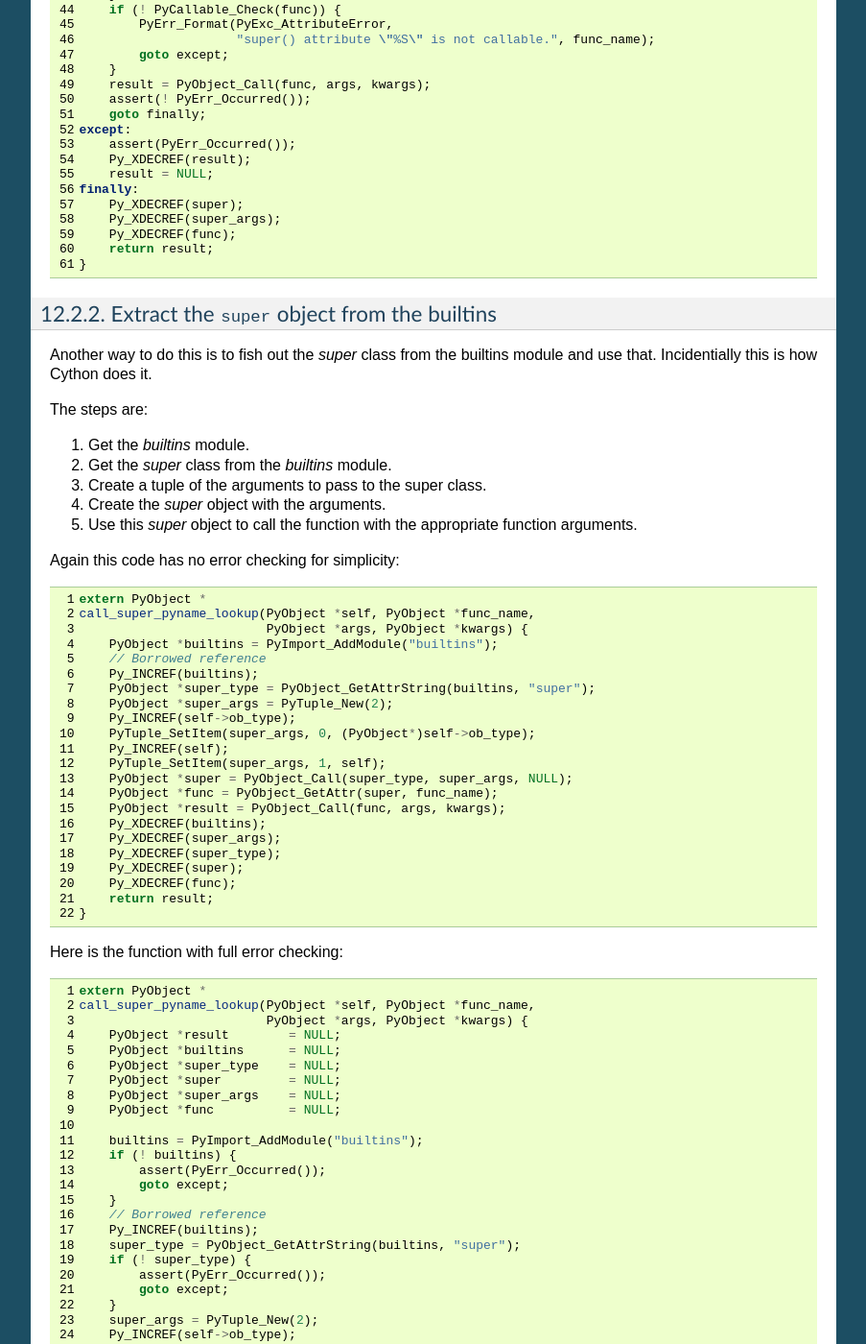
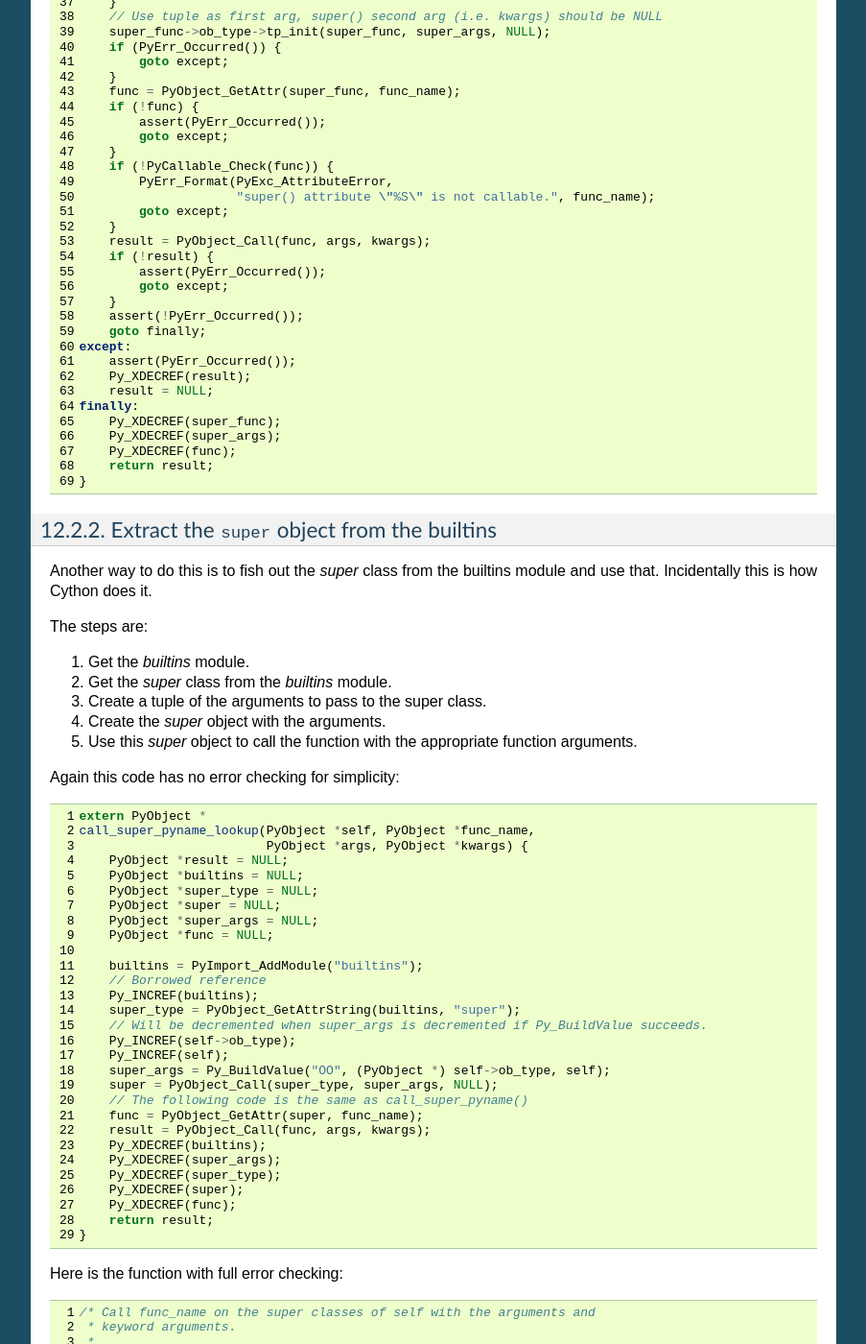
Before and after one commit to paulross/PythonExtensionPatterns, a Sphinx documentation site: the page built from doc/sphinx/source/super_call.rst, in a window 1280 px wide and 1400 px high, scrolled down 3485 px. Shown: the whole window at 96% size, without its empty margins (198-1101 px from the left). Built offline with Sphinx 7.4.7, drawn with Linux system fonts in a browser that asks for light colours; some of the changed text lies outside the part shown.

Commit message:
Bring super_call.rst up to date.

```diff
--- a/doc/sphinx/source/capsules.rst
+++ b/doc/sphinx/source/capsules.rst
@@ -3,6 +3,8 @@
 
 .. toctree::
     :maxdepth: 2
+
+.. _chapter_capsules:
 
 ***************
 Capsules
@@ -336,6 +338,8 @@
         assert result == 0
 
 
+.. _chapter_capsules_using_an_existing_capsule:
+
 ================================
 Using an Existing Capsule
 ================================
--- a/doc/sphinx/source/super_call.rst
+++ b/doc/sphinx/source/super_call.rst
@@ -55,7 +58,8 @@
         {NULL, 0, 0, 0, NULL}  /* Sentinel */
     };
 
-We now need to create the ``append()`` function, this function will call the superclass ``append()`` and increment the ``appends`` counter:
+We now need to create the ``append()`` function, this function will call the superclass ``append()`` and increment the
+``appends`` counter:
 
 .. code-block:: c
 
@@ -93,7 +97,8 @@
         return result;
     }
 
-This leads to infinite recursion as the address of the first element of a C struct (``list``) is the address of the struct so ``self`` is the same as ``&self->list``. This function is recursive with no base case.
+This leads to infinite recursion as the address of the first element of a C struct (``list``) is the address of the
+struct so ``self`` is the same as ``&self->list``. This function is recursive with no base case.
 
 --------------------------
 Doing it Right
@@ -106,6 +111,8 @@
 * Construct a ``super`` object directly and call that.
 * Extract the ``super`` object from the builtins module and call that.
 
+The full code is in ``src/cpy/Util/py_call_super.h`` and ``src/cpy/Util/py_call_super.c``.
+
 ^^^^^^^^^^^^^^^^^^^^^^^^^^^^^^^^^^^^^^^^^
 Construct a ``super`` object directly
 ^^^^^^^^^^^^^^^^^^^^^^^^^^^^^^^^^^^^^^^^^
@@ -115,41 +122,49 @@
 * Create the arguments to initialise an instance of the class ``super``.
 * Call ``super.__new__`` with those arguments.
 * Call ``super.__init__`` with those arguments.
-* With that ``super`` object then search for the method we want to call. This is ``append`` in our case. This calls the ``super_getattro`` method that performs the search and returns the Python function.
+* With that ``super`` object then search for the method we want to call.
+  This is ``append`` in our case.
+  This calls the ``super_getattro`` method that performs the search and returns the Python function.
 * Call that Python function and return the result.
 
 Our function is defined thus, for simplicity there is no error checking here. For the full function see below:
 
 .. code-block:: c
 
+    /* Call func_name on the super classes of self with the arguments and
+     * keyword arguments.
+     *
+     * Equivalent to getattr(super(type(self), self), func_name)(*args, **kwargs)
+     *
+     * func_name is a Python string.
+     * The implementation creates a new super object on each call.
+     */
     PyObject *
-    call_super_pyname(PyObject *self, PyObject *func_name, PyObject *args, PyObject *kwargs) {
-        PyObject *super      = NULL;
+    call_super_pyname(PyObject *self, PyObject *func_name,
+                      PyObject *args, PyObject *kwargs) {
+        PyObject *super_func = NULL;
         PyObject *super_args = NULL;
-        PyObject *func       = NULL;
-        PyObject *result     = NULL;
+        PyObject *func = NULL;
+        PyObject *result = NULL;
 
-        // Create the arguments for super()
-        super_args = PyTuple_New(2);
-        Py_INCREF(self->ob_type); // Py_INCREF(&ShoddyType); in our specific case
-        PyTuple_SetItem(super_args, 0, (PyObject*)self->ob_type)); // PyTuple_SetItem(super_args, 0, (PyObject*)&ShoddyType) in our specific case
+        // Will be decremented when super_args is decremented if Py_BuildValue succeeds.
+        Py_INCREF(self->ob_type);
         Py_INCREF(self);
-        PyTuple_SetItem(super_args, 1, self));
-        // Creat the class super()
-        super = PyType_GenericNew(&PySuper_Type, super_args, NULL);
-        // Instantiate it with the tuple as first arg, no kwargs passed to super() so NULL
-        super->ob_type->tp_init(super, super_args, NULL);
-        // Use super to find the 'append' method
-        func = PyObject_GetAttr(super, func_name);
-        // Call that method
+        super_args = Py_BuildValue("OO", (PyObject *) self->ob_type, self);
+        super_func = PyType_GenericNew(&PySuper_Type, super_args, NULL);
+        // Use tuple as first arg, super() second arg (i.e. kwargs) should be NULL
+        super_func->ob_type->tp_init(super_func, super_args, NULL);
+        func = PyObject_GetAttr(super_func, func_name);
         result = PyObject_Call(func, args, kwargs);
-        Py_XDECREF(super);
+        Py_XDECREF(super_func);
         Py_XDECREF(super_args);
         Py_XDECREF(func);
         return result;
     }
 
-We can make this function quite general to be used in the CPython type system. For convenience we can create two functions, one calls the super function by a C NTS, the other by a PyObject string. The following code is essentially the same as above but with error checking.
+We can make this function quite general to be used in the CPython type system.
+For convenience we can create two functions, one calls the super function by a C NTS, the other by a PyObject string.
+The following code is essentially the same as above but with error checking.
 
 The header file might be py_call_super.h which just declares our two functions:
 
@@ -173,63 +188,71 @@
 
 .. code-block:: c
 
+    /* Call func_name on the super classes of self with the arguments and
+     * keyword arguments.
+     *
+     * Equivalent to getattr(super(type(self), self), func_name)(*args, **kwargs)
+     *
+     * func_name is a Python string.
+     * The implementation creates a new super object on each call.
+     */
     PyObject *
     call_super_pyname(PyObject *self, PyObject *func_name,
                       PyObject *args, PyObject *kwargs) {
-        PyObject *super      = NULL;
+        PyObject *super_func = NULL;
         PyObject *super_args = NULL;
-        PyObject *func       = NULL;
-        PyObject *result     = NULL;
+        PyObject *func = NULL;
+        PyObject *result = NULL;
 
-        if (! PyUnicode_Check(func_name)) {
+        // Error check input
+        if (!PyUnicode_Check(func_name)) {
             PyErr_Format(PyExc_TypeError,
                          "super() must be called with unicode attribute not %s",
-                         func_name->ob_type->tp_name);
+                         Py_TYPE(func_name)->tp_name);
         }
-
-        super_args = PyTuple_New(2);
-        //    Py_INCREF(&ShoddyType);
+        // Will be decremented when super_args is decremented if Py_BuildValue succeeds.
         Py_INCREF(self->ob_type);
-        //    if (PyTuple_SetItem(super_args, 0, (PyObject*)&ShoddyType)) {
-        if (PyTuple_SetItem(super_args, 0, (PyObject*)self->ob_type)) {
+        Py_INCREF(self);
+        super_args = Py_BuildValue("OO", (PyObject *) self->ob_type, self);
+        if (!super_args) {
+            Py_DECREF(self->ob_type);
+            Py_DECREF(self);
+            PyErr_SetString(PyExc_RuntimeError, "Could not create arguments for super().");
+            goto except;
+        }
+        super_func = PyType_GenericNew(&PySuper_Type, super_args, NULL);
+        if (!super_func) {
+            PyErr_SetString(PyExc_RuntimeError, "Could not create super().");
+            goto except;
+        }
+        // Use tuple as first arg, super() second arg (i.e. kwargs) should be NULL
+        super_func->ob_type->tp_init(super_func, super_args, NULL);
+        if (PyErr_Occurred()) {
+            goto except;
+        }
+        func = PyObject_GetAttr(super_func, func_name);
+        if (!func) {
             assert(PyErr_Occurred());
             goto except;
         }
-        Py_INCREF(self);
-        if (PyTuple_SetItem(super_args, 1, self)) {
-            assert(PyErr_Occurred());
-            goto except;
-        }
-
-        super = PyType_GenericNew(&PySuper_Type, super_args, NULL);
-        if (! super) {
-            PyErr_SetString(PyExc_RuntimeError, "Could not create super().");
-            goto except;
-        }
-        // Make tuple as first arg, second arg (i.e. kwargs) should be NULL
-        super->ob_type->tp_init(super, super_args, NULL);
-        if (PyErr_Occurred()) {
-            goto except;
-        }
-        func = PyObject_GetAttr(super, func_name);
-        if (! func) {
-            assert(PyErr_Occurred());
-            goto except;
-        }
-        if (! PyCallable_Check(func)) {
+        if (!PyCallable_Check(func)) {
             PyErr_Format(PyExc_AttributeError,
                          "super() attribute \"%S\" is not callable.", func_name);
             goto except;
         }
         result = PyObject_Call(func, args, kwargs);
-        assert(! PyErr_Occurred());
+        if (!result) {
+            assert(PyErr_Occurred());
+            goto except;
+        }
+        assert(!PyErr_Occurred());
         goto finally;
     except:
         assert(PyErr_Occurred());
         Py_XDECREF(result);
         result = NULL;
     finally:
-        Py_XDECREF(super);
+        Py_XDECREF(super_func);
         Py_XDECREF(super_args);
         Py_XDECREF(func);
         return result;
@@ -239,7 +262,8 @@
 Extract the ``super`` object from the builtins
 ^^^^^^^^^^^^^^^^^^^^^^^^^^^^^^^^^^^^^^^^^^^^^^^^^
 
-Another way to do this is to fish out the `super` class from the builtins module and use that. Incidentially this is how Cython does it.
+Another way to do this is to fish out the `super` class from the builtins module and use that.
+Incidentally this is how Cython does it.
 
 The steps are:
 
@@ -256,18 +280,25 @@
     extern PyObject *
     call_super_pyname_lookup(PyObject *self, PyObject *func_name,
                              PyObject *args, PyObject *kwargs) {
-        PyObject *builtins = PyImport_AddModule("builtins");
+        PyObject *result = NULL;
+        PyObject *builtins = NULL;
+        PyObject *super_type = NULL;
+        PyObject *super = NULL;
+        PyObject *super_args = NULL;
+        PyObject *func = NULL;
+
+        builtins = PyImport_AddModule("builtins");
         // Borrowed reference
         Py_INCREF(builtins);
-        PyObject *super_type = PyObject_GetAttrString(builtins, "super");
-        PyObject *super_args = PyTuple_New(2);
+        super_type = PyObject_GetAttrString(builtins, "super");
+        // Will be decremented when super_args is decremented if Py_BuildValue succeeds.
         Py_INCREF(self->ob_type);
-        PyTuple_SetItem(super_args, 0, (PyObject*)self->ob_type);
         Py_INCREF(self);
-        PyTuple_SetItem(super_args, 1, self);
-        PyObject *super = PyObject_Call(super_type, super_args, NULL);
-        PyObject *func = PyObject_GetAttr(super, func_name);
-        PyObject *result = PyObject_Call(func, args, kwargs);
+        super_args = Py_BuildValue("OO", (PyObject *) self->ob_type, self);
+        super = PyObject_Call(super_type, super_args, NULL);
+        // The following code is the same as call_super_pyname()
+        func = PyObject_GetAttr(super, func_name);
+        result = PyObject_Call(func, args, kwargs);
         Py_XDECREF(builtins);
         Py_XDECREF(super_args);
         Py_XDECREF(super_type);
@@ -280,56 +311,68 @@
 
 .. code-block:: c
 
+    /* Call func_name on the super classes of self with the arguments and
+     * keyword arguments.
+     *
+     * Equivalent to getattr(super(type(self), self), func_name)(*args, **kwargs)
+     *
+     * func_name is a Python string.
+     * The implementation uses the builtin super().
+     */
     extern PyObject *
     call_super_pyname_lookup(PyObject *self, PyObject *func_name,
                              PyObject *args, PyObject *kwargs) {
-        PyObject *result        = NULL;
-        PyObject *builtins      = NULL;
-        PyObject *super_type    = NULL;
-        PyObject *super         = NULL;
-        PyObject *super_args    = NULL;
-        PyObject *func          = NULL;
+        PyObject *result = NULL;
+        PyObject *builtins = NULL;
+        PyObject *super_type = NULL;
+        PyObject *super = NULL;
+        PyObject *super_args = NULL;
+        PyObject *func = NULL;
 
         builtins = PyImport_AddModule("builtins");
-        if (! builtins) {
+        if (!builtins) {
             assert(PyErr_Occurred());
             goto except;
         }
         // Borrowed reference
         Py_INCREF(builtins);
         super_type = PyObject_GetAttrString(builtins, "super");
-        if (! super_type) {
+        if (!super_type) {
             assert(PyErr_Occurred());
             goto except;
         }
-        super_args = PyTuple_New(2);
+        // Will be decremented when super_args is decremented if Py_BuildValue succeeds.
         Py_INCREF(self->ob_type);
-        if (PyTuple_SetItem(super_args, 0, (PyObject*)self->ob_type)) {
+        Py_INCREF(self);
+        super_args = Py_BuildValue("OO", (PyObject *) self->ob_type, self);
+        if (!super_args) {
+            Py_DECREF(self->ob_type);
+            Py_DECREF(self);
+            PyErr_SetString(PyExc_RuntimeError, "Could not create arguments for super().");
+            goto except;
+        }
+        super = PyObject_Call(super_type, super_args, NULL);
+        if (!super) {
             assert(PyErr_Occurred());
             goto except;
         }
-        Py_INCREF(self);
-        if (PyTuple_SetItem(super_args, 1, self)) {
+        // The following code is the same as call_super_pyname()
+        func = PyObject_GetAttr(super, func_name);
+        if (!func) {
             assert(PyErr_Occurred());
             goto except;
         }
-        super = PyObject_Call(super_type, super_args, NULL);
-        if (! super) {
-            assert(PyErr_Occurred());
-            goto except;
-        }
-        func = PyObject_GetAttr(super, func_name);
-        if (! func) {
-            assert(PyErr_Occurred());
-            goto except;
-        }
-        if (! PyCallable_Check(func)) {
+        if (!PyCallable_Check(func)) {
             PyErr_Format(PyExc_AttributeError,
                          "super() attribute \"%S\" is not callable.", func_name);
             goto except;
         }
         result = PyObject_Call(func, args, kwargs);
-        assert(! PyErr_Occurred());
+        if (!result) {
+            assert(PyErr_Occurred());
+            goto except;
+        }
+        assert(!PyErr_Occurred());
         goto finally;
     except:
         assert(PyErr_Occurred());
@@ -343,3 +386,24 @@
         Py_XDECREF(func);
         return result;
     }
+
+--------------------------------------
+An Example of Using this API
+--------------------------------------
+
+Here is a real example of using this see overloading ``replace()`` when subclassing a ``datetime`` in
+:ref:`chapter_capsules_using_an_existing_capsule` in the chapter :ref:`chapter_capsules`.
+
+The code here calls the ``super()`` function then raises if the given arguments are unacceptable (trying to set the
+``tzinfo`` property to ``None``):
+
+.. code-block:: c
+
+    static PyObject *
+    DateTimeTZ_replace(PyObject *self, PyObject *args, PyObject *kwargs) {
+        PyObject *result = call_super_name(self, "replace", args, kwargs);
+        if (result) {
+            result = (PyObject *) raise_if_no_tzinfo((DateTimeTZ *) result);
+        }
+        return result;
+    }
```
Also changed, not shown: other parts of doc/sphinx/source/super_call.rst (+5 -2 lines).
